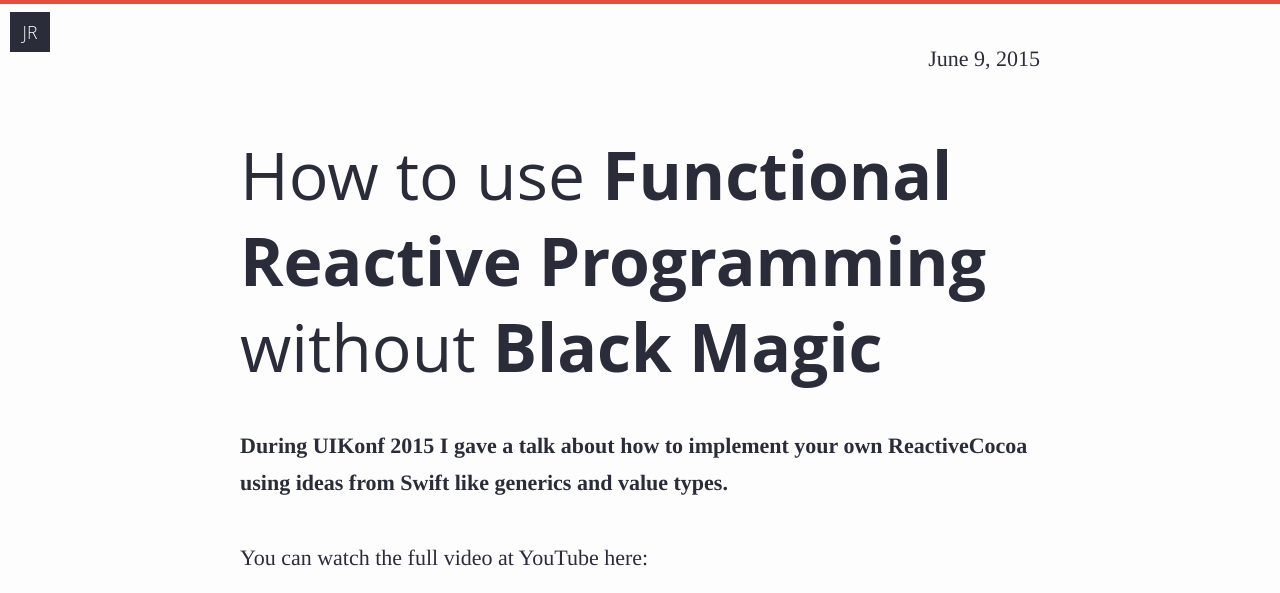
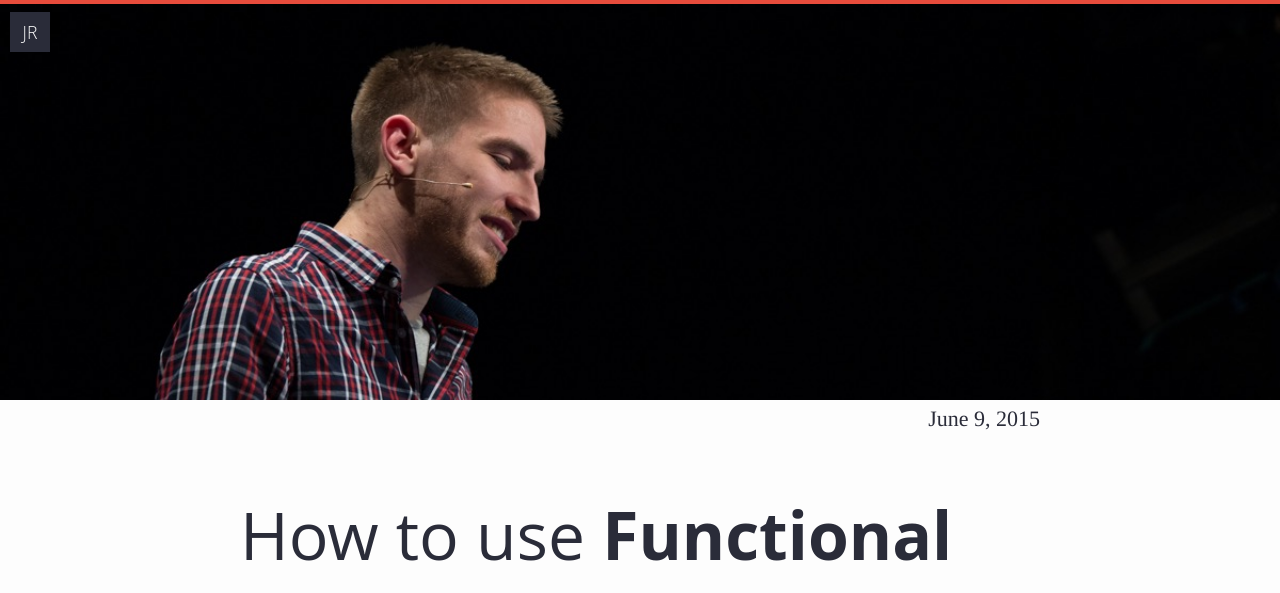
Before and after one commit to JensRavens/jensravens.github.io, a Jekyll site: the page built from _posts/2015-06-09-uikonf-talk.md, in a window 1280 px wide. Shown: the top 593 px of the page. Built offline with Jekyll 4.4.1, drawn with Linux system fonts in a browser that asks for light colours; Markdown is read by kramdown in place of the engine named in the settings; comment, search, counter and statistics services are not loaded.

Commit message:
add hero image to uikonf post

```diff
--- a/_posts/2015-06-09-uikonf-talk.md
+++ b/_posts/2015-06-09-uikonf-talk.md
@@ -1,6 +1,7 @@
 ---
 title: My talk at UIKonf 2015
 tags: [swift, monads, video]
+hero: /img/uikonf.jpg
 abstract: |
   During UIKonf 2015 I gave a talk about how to implement your own
   ReactiveCocoa using ideas from Swift like generics and value types.
```
Also changed, not shown: img/uikonf.jpg (added).
